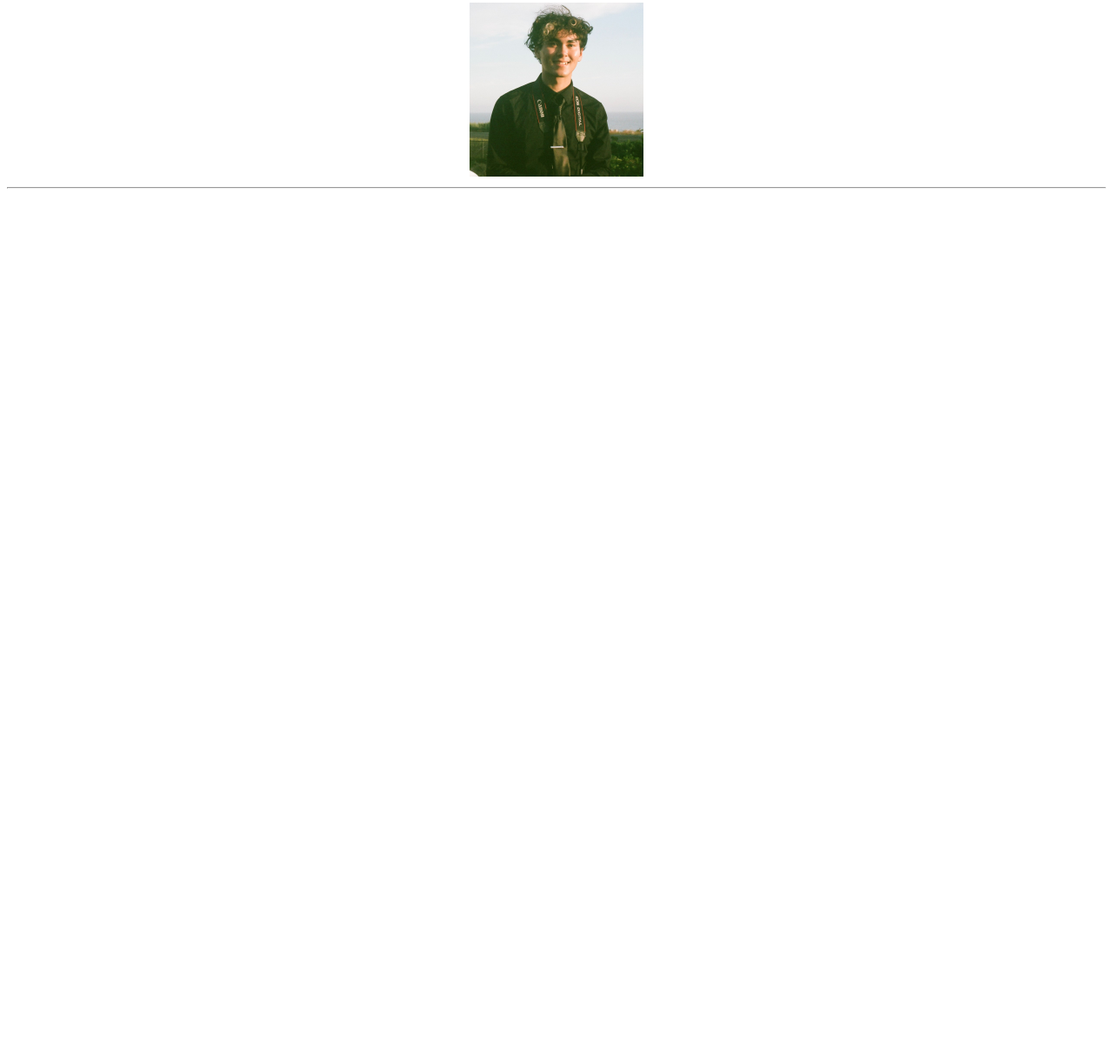
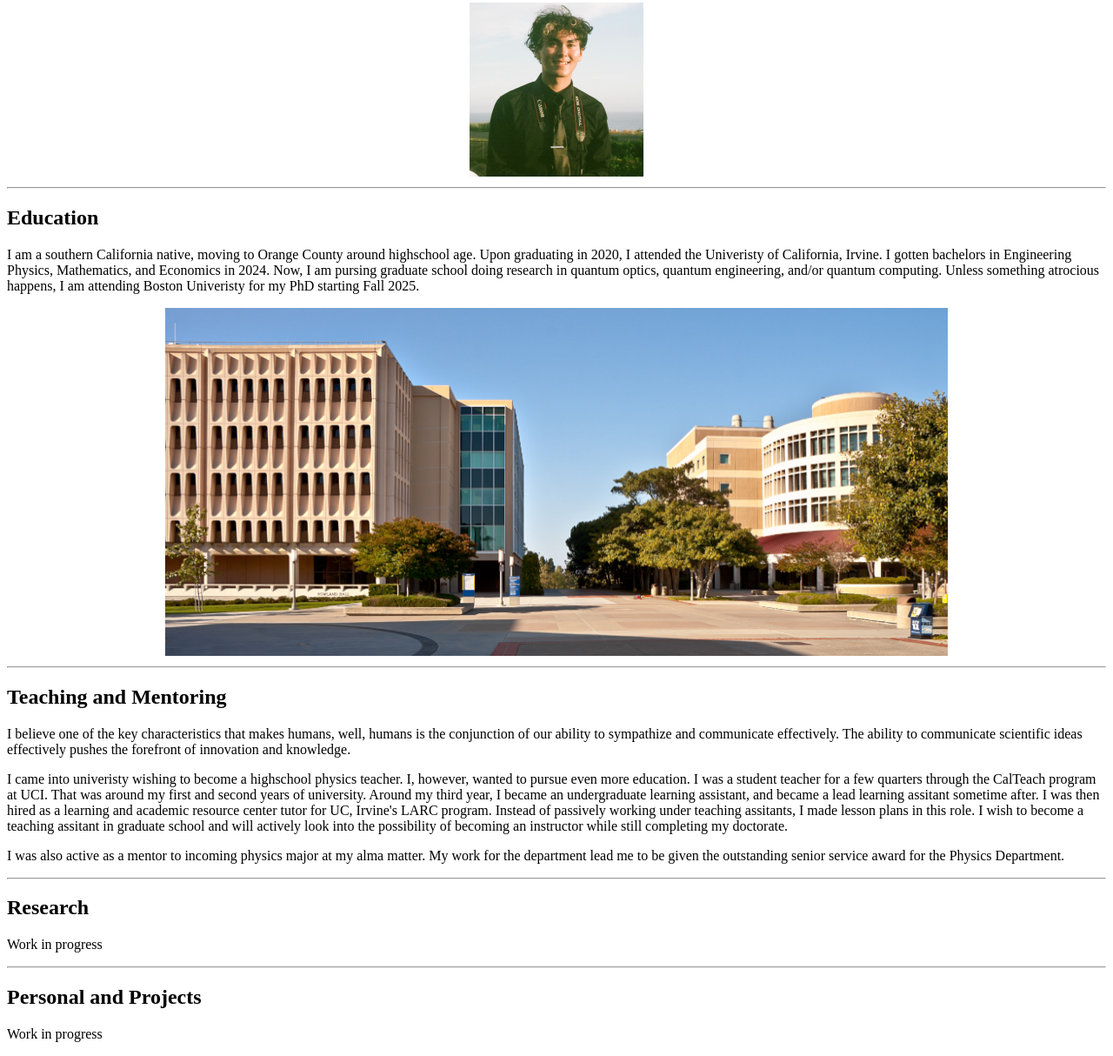
Before and after one commit to creamyweenie/creamyweenie.github.io, a plain HTML site: page index.html in a window 1280 px wide. Shown: the part 147-1361 px from the top of the page at 87% size. Before the commit the page ends 800 px from the top, so only its background shows below. Drawn offline with Linux system fonts and the light colour scheme.

Commit message:
Added more details and photos to fill out page
Added education, teaching, and photos w/ outlines

```diff
--- a/index.html
+++ b/index.html
@@ -10,12 +10,35 @@
         <p>Welcome to my website! A lot of personal websites I see are tailored to
         portray the creator with all their best achievments and accolades. I, unfortunately,
         am not that successful to fill out an entire website. Nor do I have the articulation to fully portray
-        my personality wholistically. So here's my honest attempt!
+        my personality wholistically. So here's my honest attempt with what I got!
         </p>
         <center>
         <img src="Images/profilepic.jpeg" alt ="A picture of me, Kit Roy Feeney" width="200" height="200">
         </center>
         <hr>
-
+        <h2>Education</h2>
+        <p>I am a southern California native, moving to Orange County around highschool age. Upon graduating in 2020, I attended the Univeristy of California, Irvine. I gotten bachelors
+            in Engineering Physics, Mathematics, and Economics in 2024. Now, I am pursing graduate school doing research in quantum optics, quantum engineering, and/or quantum computing.
+            Unless something atrocious happens, I am attending Boston Univeristy for my PhD starting Fall 2025. </p>
+            <center>
+            <img src="Images/SciencePlaza.jpg" alt="UCI's physical science buildings" width="900" height="400">
+            </center>
+        <hr>
+        <h2>Teaching and Mentoring</h2>
+        <p>I believe one of the key characteristics that makes humans, well, humans is the conjunction of our ability to sympathize and communicate effectively.
+        The ability to communicate scientific ideas effectively pushes the forefront of innovation and knowledge.
+        </p>
+        <p>I came into univeristy wishing to become a highschool physics teacher. I, however, wanted to pursue even more education. I was a student teacher for a few quarters through the CalTeach program
+            at UCI. That was around my first and second years of university. Around my third year, I became an undergraduate learning assistant, and became a lead learning assitant sometime after.
+            I was then hired as a learning and academic resource center tutor for UC, Irvine's LARC program. Instead of passively working under teaching assitants, I made lesson plans in this role. I wish to become a teaching assitant
+            in graduate school and will actively look into the possibility of becoming an instructor while still completing my doctorate.
+        </p>
+        <p>I was also active as a mentor to incoming physics major at my alma matter. My work for the department lead me to be given the outstanding senior service award for the Physics Department. </p>
+        <hr>
+        <h2>Research</h2>
+        <p>Work in progress</p>
+        <hr>
+        <h2>Personal and Projects</h2>
+        <p>Work in progress</p>
     </body>
 </html>
```
Also changed, not shown: Images/SciencePlaza.jpg (added).
